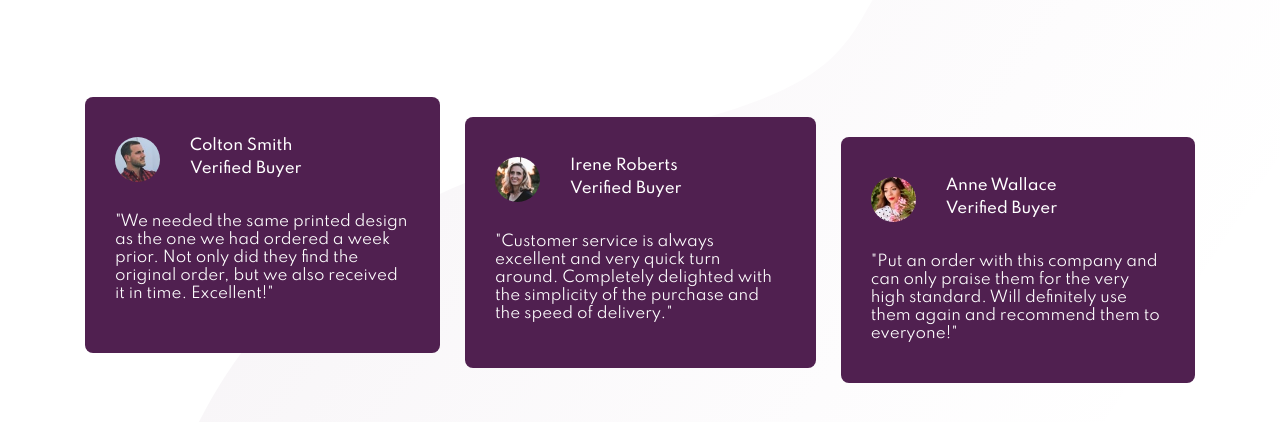
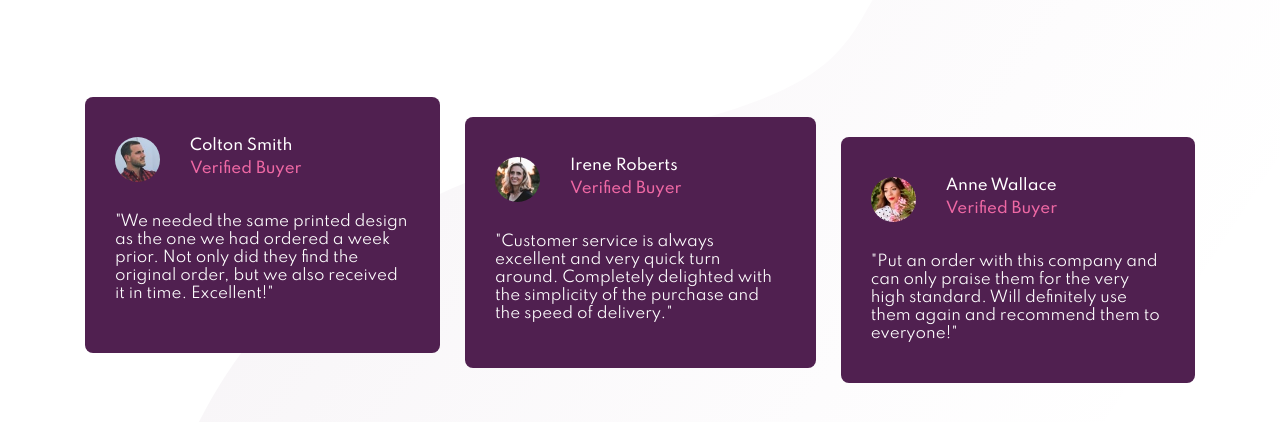
Before and after one commit to Mansour0007/Social-proof-challenge, a plain HTML site: page index.html in a window 1280 px wide. Shown: the part 370-792 px from the top of the page. Drawn offline with Linux system fonts and the light colour scheme.

Commit message:
added some changes

```diff
--- a/style.css
+++ b/style.css
@@ -127,7 +127,9 @@ body {
   padding-bottom: -10px;
   margin-top: 40px;
 }
-
+.dark-clr {
+  color: var(--soft-pink);
+}
 @media (max-width: 1000px) {
   .grid-wrapper {
     display: flex;
```
